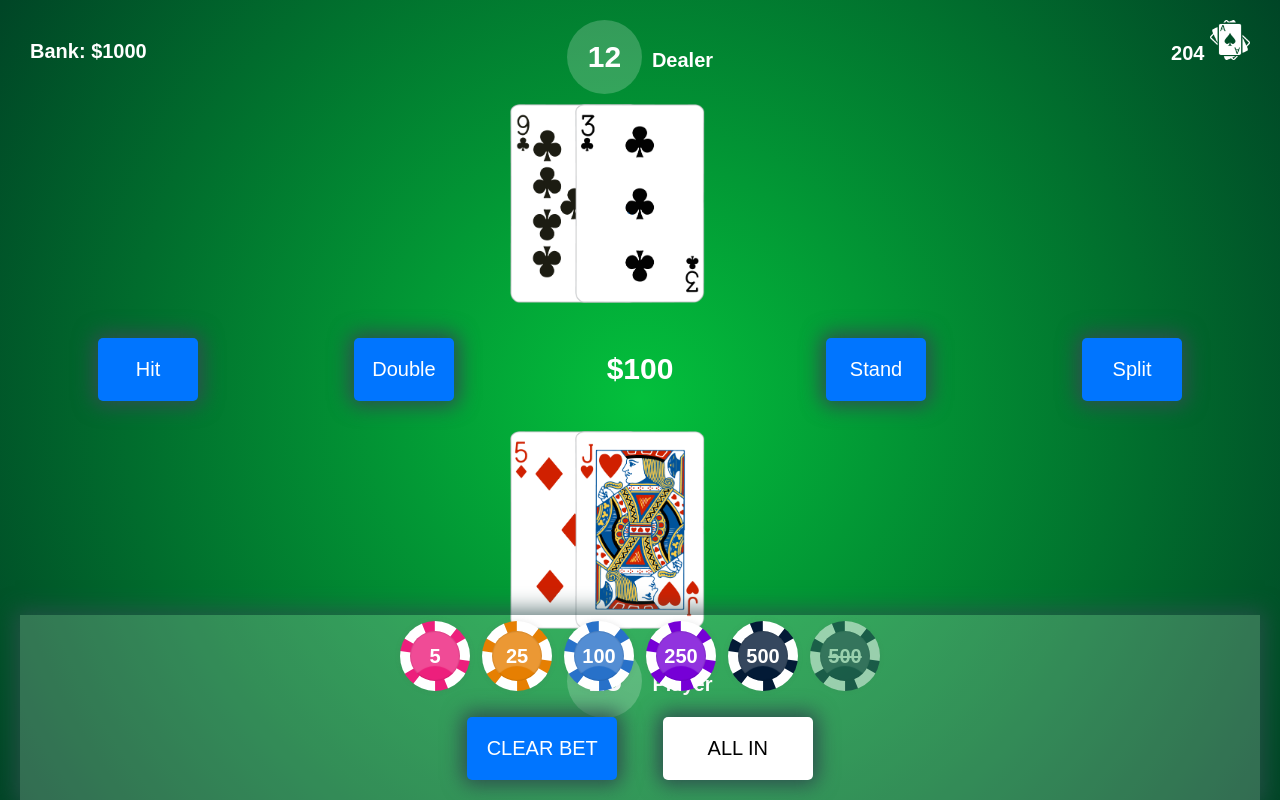
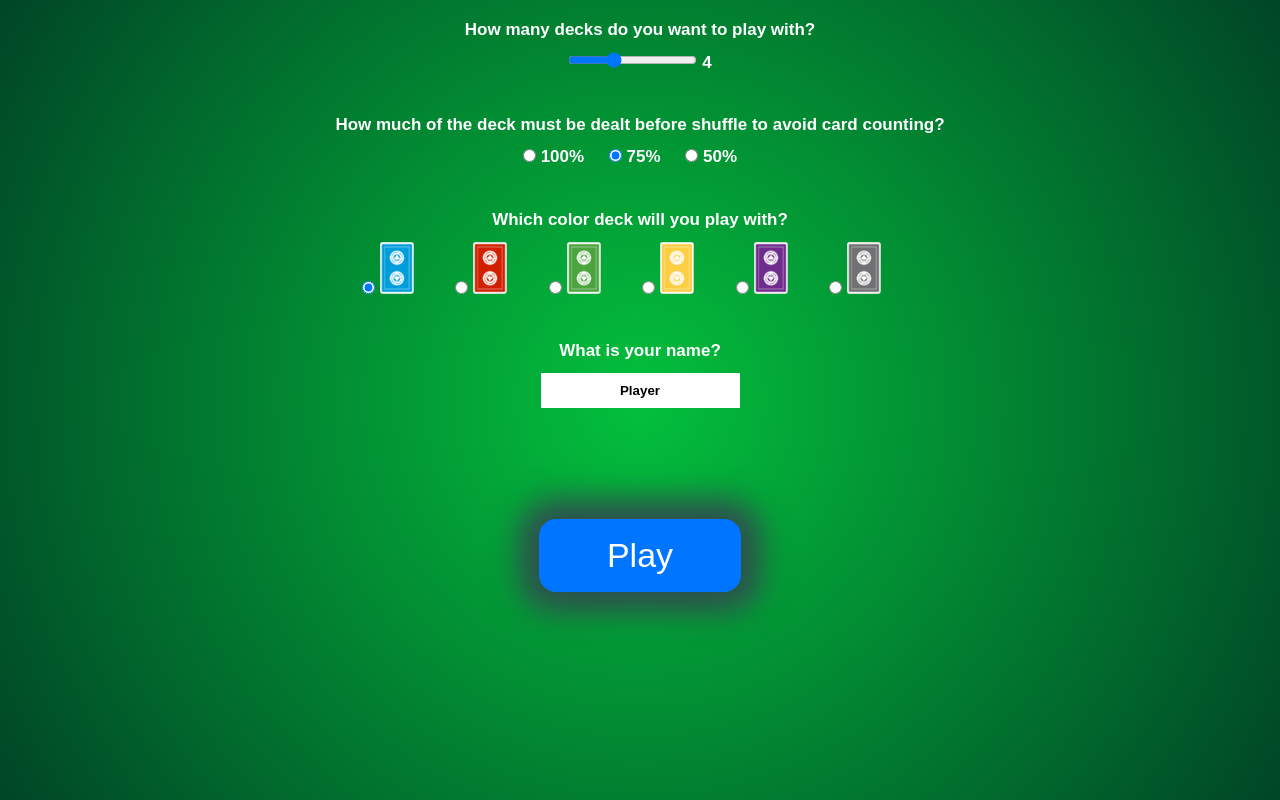
Before and after one commit to ozhasta/vanilla-js-blackjack, a plain HTML site: page index.html in a window 1280 px wide. Drawn offline with Linux system fonts and the light colour scheme.

Commit message:
Update index.html

```diff
--- a/index.html
+++ b/index.html
@@ -5,20 +5,28 @@
     <meta http-equiv="X-UA-Compatible" content="IE=edge" />
     <meta name="viewport" content="width=device-width, initial-scale=1.0" />
     <link rel="stylesheet" href="style.css" />
-    <!-- <script src="settings.js" defer></script> -->
     <script src="app.js" defer></script>
     <title>BlackJack</title>
   </head>
   <body>
-    <!-- <div class="game-settings">
-      <form name="settings">
+    <!-- start of settings-container div -->
+    <div id="settings-container">
+      <form name="settings" onSubmit="return false;">
         <div class="settings-section">
           <p>How many decks do you want to play with?</p>
-          <input type="range" id="numOfDecksInput" value="4" min="1" max="8" oninput="output.value = numOfDecksInput.value" />
+          <input
+            type="range"
+            id="numberOfDecksInput"
+            value="4"
+            min="2"
+            max="8"
+            step="2"
+            oninput="output.value = numberOfDecksInput.value"
+          />
           <output id="output">4</output>
         </div>
         <div class="settings-section">
-          <p>How much of the deck should be dealt to prevent card counting?</p>
+          <p>How much of the deck must be dealt before shuffle to avoid card counting?</p>
           <input type="radio" id="choice1" name="prevent-card-counting" value="100" />
           <label for="choice100">100%</label>
           <input type="radio" id="choice2" name="prevent-card-counting" value="75" checked />
@@ -41,27 +49,20 @@
           <input type="radio" id="gray" name="deck-color" value="gray" />
           <label for="gray"><img src="others/gray_back.png" /></label>
         </div>
+        <div class="settings-section">
+          <p>What is your name?</p>
+          <input type="text" id="player-name-input" name="player-name-input" value="Player" />
+        </div>
         <button form="settings" id="play-btn">Play</button>
       </form>
-    </div> -->
-    <div id="balance"><span>Bank: </span><span id="bank-balance">$1000</span></div>
-    <div class="remaining-cards"><span>104</span> <img src="/others/remaining-cards.png" /></div>
-    <span id="dealer-round-total" class="round-total">10</span><span class="name">Dealer</span>
-    <div class="dealerHand">
-      <div class="cards"></div>
     </div>
-    <div id="round">
-      <button id="hit" class="game-btn">Hit</button>
-      <button id="double" class="game-btn">Double</button>
-      <span id="round-bet">$100</span>
-      <button id="stand" class="game-btn">Stand</button>
-      <button id="split" class="game-btn">Split</button>
-    </div>
-    <div class="playerHand">
-      <div class="cards"></div>
-    </div>
-    <span id="player-round-total" class="round-total">20</span><span class="name">Player</span>
-    <div id="bank-container">
+    <!-- end of settings-container div -->
+    <!-- start of game-container div -->
+    <div id="betting-container" class="hidden">
+      <div>
+        <span>$<span>100</span></span>
+        <button id="bet-btn" class="game-btn">BET</button>
+      </div>
       <div id="bank">
         <div class="control-chips">
           <div class="chip red">5</div>
@@ -75,5 +76,25 @@
         <button id="allin-btn" class="game-btn">ALL IN</button>
       </div>
     </div>
+    <div id="game-container" class="hidden">
+      <div id="balance"><span>Bank: </span><span id="bank-balance">$1000</span></div>
+      <div class="remaining-cards"><span>0</span> <img src="/others/remaining-cards.png" /></div>
+      <span id="dealer-round-total" class="round-total">0</span><span>Dealer</span>
+      <div class="dealerHand">
+        <div class="cards"></div>
+      </div>
+      <div id="round">
+        <button id="hit-btn" class="game-btn">Hit</button>
+        <button id="double-btn" class="game-btn">Double</button>
+        <span id="round-bet">$0</span>
+        <button id="stand-btn" class="game-btn">Stand</button>
+        <!-- <button id="split" class="game-btn">Split</button> -->
+      </div>
+      <div class="playerHand">
+        <div class="cards"></div>
+      </div>
+      <span id="player-round-total" class="round-total">0</span><span id="player-name-output">Player</span>
+    </div>
+    <!-- end of game-container div-->
   </body>
 </html>
```
